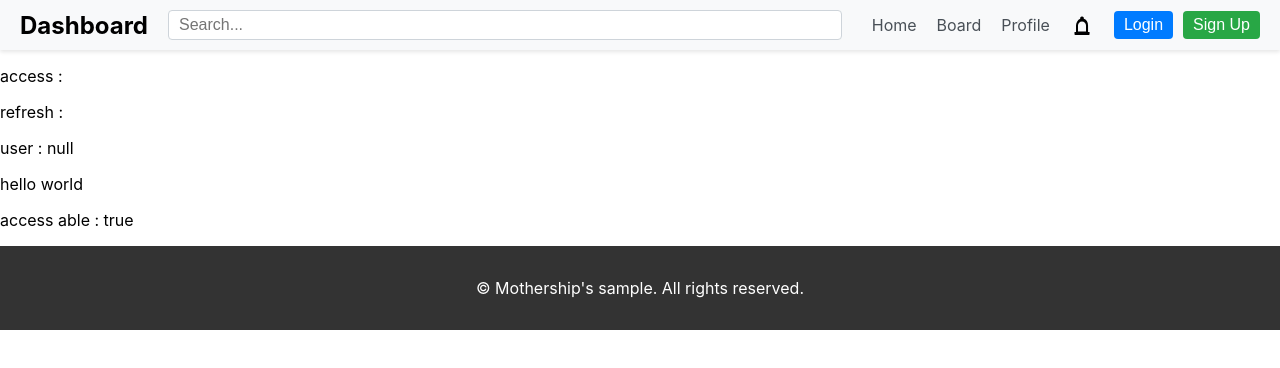
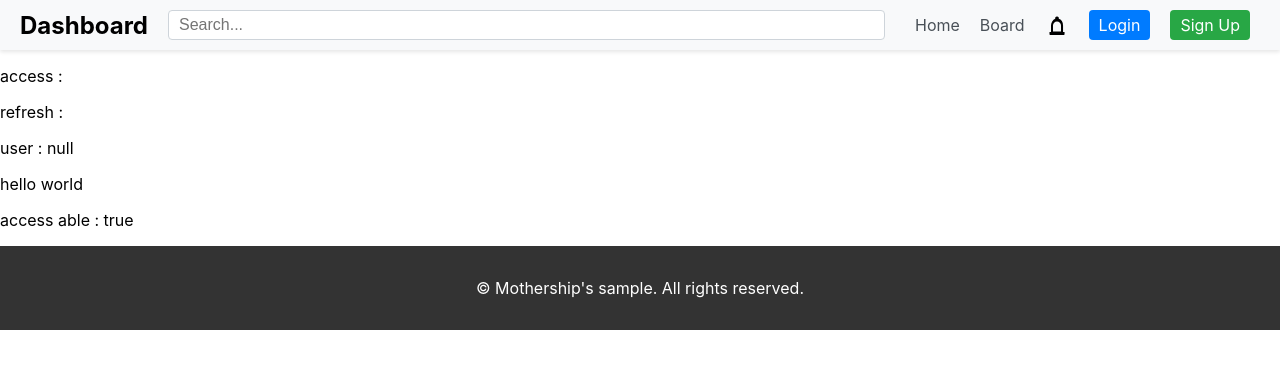
Before and after one commit to mothership2002/Doodle, a React (Create React App) app in the folder fe/: page / in a window 1280 px wide. Shown: the top 368 px of the page. Built offline with nearby package versions, Linux system fonts and the light colour scheme.

Commit message:
deving login process

```diff
--- a/fe/package.json
+++ b/fe/package.json
@@ -16,6 +16,7 @@
     "react": "^18.3.1",
     "react-dom": "^18.3.1",
     "react-redux": "^9.1.2",
+    "react-router-dom": "^6.26.0",
     "react-scripts": "5.0.1",
     "typescript": "^4.9.5",
     "web-vitals": "^2.1.4"
@@ -43,5 +44,8 @@
       "last 1 firefox version",
       "last 1 safari version"
     ]
+  },
+  "devDependencies": {
+    "@types/react-router-dom": "^5.3.3"
   }
 }
--- /dev/null
+++ b/fe/src/App.tsx
@@ -0,0 +1,24 @@
+import React from "react";
+import { Routes, Route } from 'react-router-dom';
+import Main from "./page/Main";
+
+
+const App: React.FC = () => {
+    return (
+        <div>
+            <Routes>
+                <Route path="/" element={<Main/>}/>
+                {/*<Route path="/about" element={<About/>}/>*/}
+                {/*<Route path="/user/:userId" element={<User/>}/>*/}
+                {/*<Route path="/search" element={<Search/>}/>*/}
+                {/*<Route path="/settings" element={<Settings/>}>*/}
+                {/*    <Route path="general" element={<GeneralSettings/>}/>*/}
+                {/*    <Route path="profile" element={<ProfileSettings/>}/>*/}
+                {/*</Route>*/}
+                {/*<Route path="*" element={<NotFound/>}/>*/}
+            </Routes>
+        </div>
+    )
+}
+
+export default App;
--- a/fe/src/component/Header.tsx
+++ b/fe/src/component/Header.tsx
@@ -3,6 +3,7 @@ import styles from './css/Header.module.css';
 import useCssUtil from "../hook/useCssUtil";
 import {useSelector} from "react-redux";
 import {RootState} from "../store/store";
+import {Link} from "react-router-dom";
 
 const Header = () => {
     // is Useful? ...
@@ -11,24 +12,40 @@ const Header = () => {
 
     // mount
     useEffect(() => {
+        console.log(auth.user, auth.accessToken)
 
     }, [])
 
+    const isLoggedIn = () => {
+        return auth.user ?
+            (
+                <>
+                    <Link className={getStyle('profile-button')} to={`/profile`}>My Profile</Link>
+                    <Link className={getStyle('logout-button')} to={`/logout`}>Logout</Link>
+                </>
+            )
+            :
+            (
+                <>
+                    <Link className={getStyle('login-button')} to={`/login`}>Login</Link>
+                    <Link className={getStyle('signup-button')} to={`/sign-up`}>Sign Up</Link>
+                </>
+            )
+    }
+
     return (
         <header className={getStyle('header')}>
-            <div className={getStyle('logo')}>Dashboard</div>
+            <Link className={getStyle('logo')} to={`/`}>Dashboard</Link>
             <input type="text" className={getStyle('search-bar')} placeholder="Search..."/>
             <nav className={getStyle('nav-menu')}>
                 <a href="/">Home</a>
                 <a href="/board">Board</a>
-                <a href="/profile">Profile</a>
                 <a href="/notifications" className={getStyle('notification-icon')}>
                     <img src="/img/notification-icon.svg" alt="Notifications"/>
                 </a>
             </nav>
             <div className={getStyle('user-menu')}>
-                <button className={getStyle('login-button')}>Login</button>
-                <button className={getStyle('signup-button')}>Sign Up</button>
+                {isLoggedIn()}
             </div>
         </header>
     )
--- a/fe/src/component/css/Header.module.css
+++ b/fe/src/component/css/Header.module.css
@@ -41,6 +41,7 @@
 .user-menu {
     display: flex;
     align-items: center;
+    justify-content: flex-end;
 }
 
 .notification-icon {
@@ -53,13 +54,19 @@
 }
 
 .login-button,
-.signup-button {
-    margin-left: 10px;
+.signup-button,
+.logout-button,
+.profile-button {
+    margin: 0 10px;
+    font-size: 16px;
+    text-decoration: none;
+    transition: color 0.3s ease;
     padding: 5px 10px;
-    font-size: 16px;
     border: none;
     border-radius: 4px;
     cursor: pointer;
+    background-color: #3181d4;
+    color: white;
 }
 
 .login-button {
@@ -71,3 +78,7 @@
     background-color: #28a745;
     color: white;
 }
+
+.logout-button {
+    background-color: #dc3545;
+}
--- a/fe/src/index.css
+++ b/fe/src/index.css
@@ -11,3 +11,8 @@ code {
   font-family: source-code-pro, Menlo, Monaco, Consolas, 'Courier New',
     monospace;
 }
+
+a {
+  text-decoration: none; /* 밑줄 제거 */
+  color: inherit; /* 색상 상속 */
+}
--- a/fe/src/index.tsx
+++ b/fe/src/index.tsx
@@ -6,6 +6,8 @@ import { ApiProvider } from './component/ApiComponentContext';
 import Main from "./page/Main";
 import store from './store/store';
 import {Provider} from "react-redux";
+import {BrowserRouter} from "react-router-dom";
+import App from "./App";
 
 const root = ReactDOM.createRoot(
   document.getElementById('root') as HTMLElement
@@ -13,9 +15,11 @@ const root = ReactDOM.createRoot(
 
 root.render(
   <Provider store={store}>
-      <ApiProvider>
-          <Main />
-      </ApiProvider>
+      <BrowserRouter>
+        <ApiProvider>
+            <App />
+        </ApiProvider>
+      </BrowserRouter>
   </Provider>
 );
 
--- a/fe/src/page/Main.tsx
+++ b/fe/src/page/Main.tsx
@@ -12,6 +12,7 @@ import Jwt from "../model/domain/JsonWebToken";
 import {jwtDecode} from "jwt-decode";
 import ResponseUtils from "../utils/ResponseUtils";
 import {ApiConnector} from "../api/ApiConnector";
+import Response from "../model/http/Response";
 
 const hasToken = (type: SessionStorageKey) => {
     return StringUtils.hasText(sessionStorage.getItem(type));
@@ -43,9 +44,16 @@ const Main = () => {
     }, [dispatch, ACCESS_TOKEN_TYPE, REFRESH_TOKEN_TYPE]);
 
     useEffect(() => {
-        const validateToken = async (token: string, type: sessionStorageKey) => {
-            const param = {[type]: token}
-            return await api.call("/api/auth/token", "GET", param);
+        // const validateToken = async (token: string, type: sessionStorageKey) => {
+        //     const param = {[type]: token}
+        //     return await api.call("/api/auth/token", "GET", param);
+        // }
+
+        // mock up
+        const validateToken = async (token: string, type: sessionStorageKey): Promise<Response> => {
+            return new Promise(resolve =>
+                setTimeout(() =>
+                    resolve(new Response(200, 'success', null)), 300));
         }
 
         const init = async () => {
@@ -55,8 +63,12 @@ const Main = () => {
                     setIsAccessAble(false);
                     return;
                 }
+                if (ResponseUtils.isValid(accessTokenResult)) {
+                    dispatch(login(jwtDecode(auth.accessToken)));
+                    return;
+                }
 
-                if (!ResponseUtils.isValid(accessTokenResult) && auth.refreshToken) {
+                if (auth.refreshToken) {
                     const refreshTokenResult = await validateToken(auth.refreshToken, REFRESH_TOKEN_TYPE);
                     if (!ResponseUtils.isSuccess(refreshTokenResult)) {
                         setIsAccessAble(false);
--- a/fe/src/utils/ResponseUtils.ts
+++ b/fe/src/utils/ResponseUtils.ts
@@ -20,6 +20,5 @@ class ResponseUtils {
     }
 
 
-
 }
 export default ResponseUtils;
```
Also changed, not shown: 1 other file (tests, documents, lock files or other folders).
